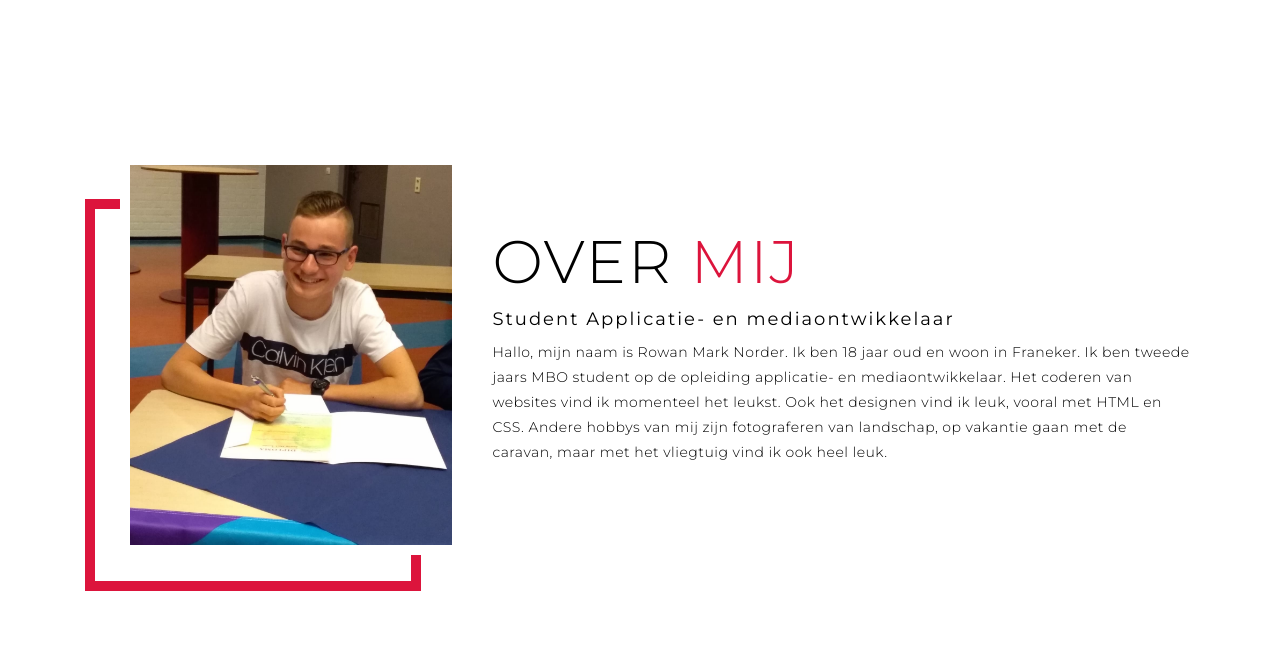
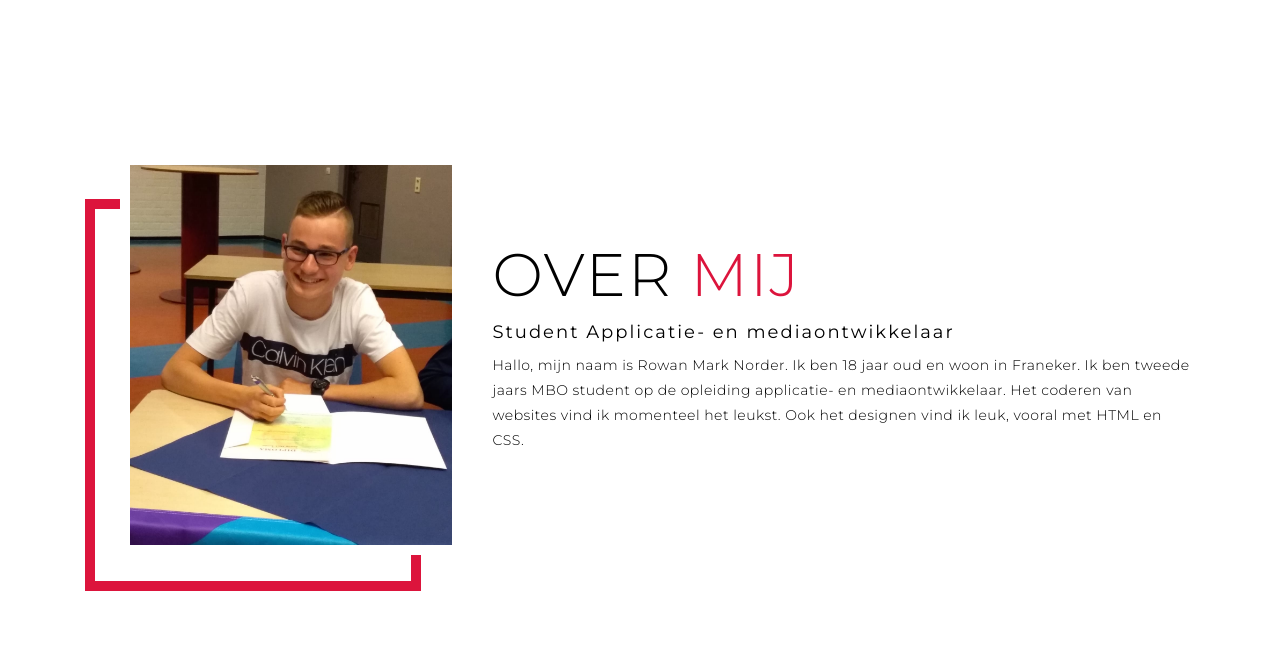
Before and after one commit to RowanNorder/A-Portfolio, a PHP site: page / in a window 1280 px wide. Shown: the part 3168-3827 px from the top of the page. Run offline with PHP 8.4, Linux system fonts and the light colour scheme.

Commit message:
Update index.php

```diff
--- a/index.php
+++ b/index.php
@@ -129,9 +129,6 @@
           applicatie- en mediaontwikkelaar.
           Het coderen van websites vind ik momenteel het leukst.
           Ook het designen vind ik leuk, vooral met HTML en CSS.
-          Andere hobbys van mij zijn fotograferen van landschap,
-          op vakantie gaan met de caravan, maar met het vliegtuig
-          vind ik ook heel leuk.
           </p>
 
       </div>
```
